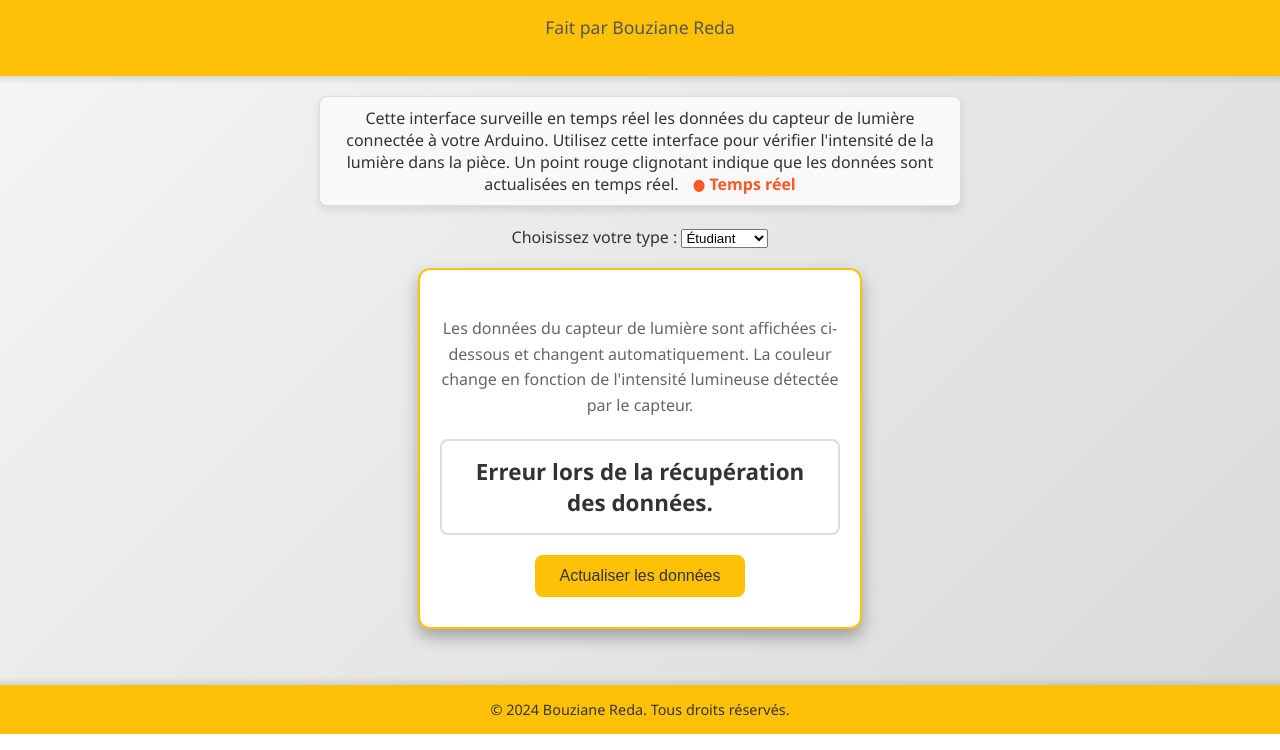
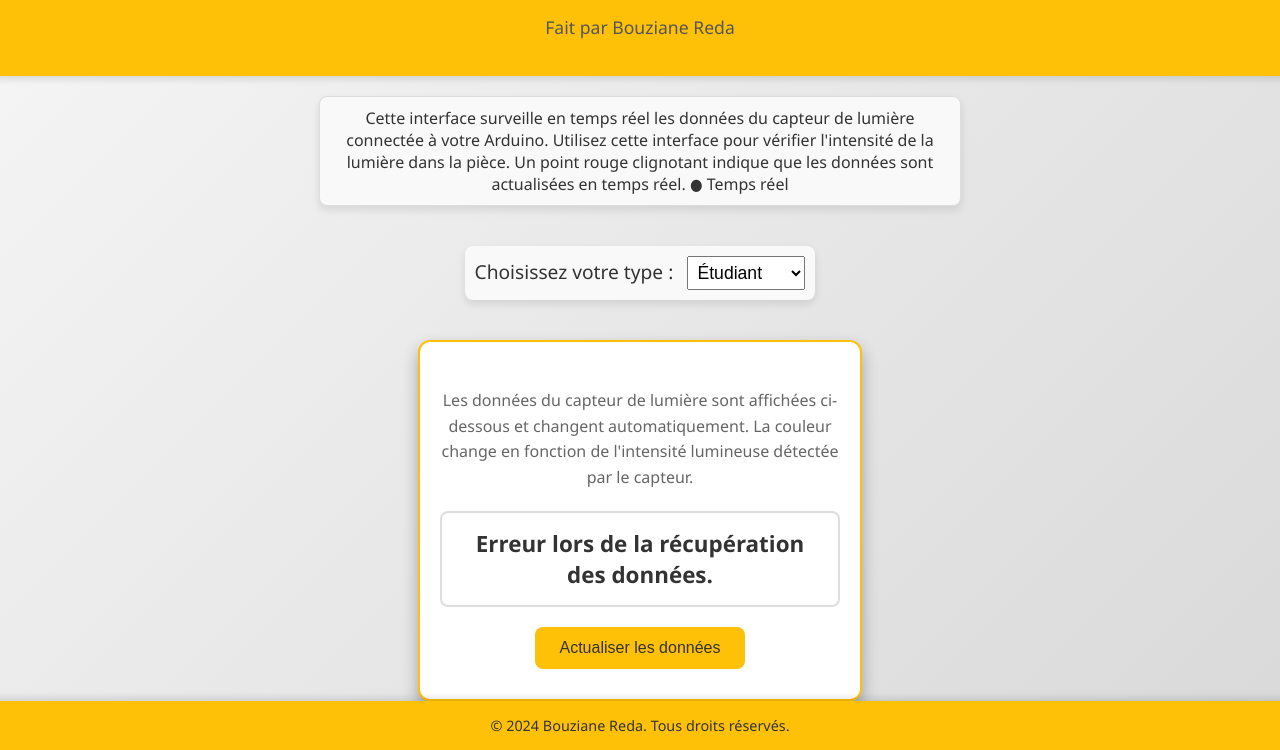
Before and after one commit to redabouz/mon-site-lumiere, a plain HTML site: page index.html in a window 1280 px wide. Shown: the part 66-816 px from the top of the page. Drawn offline with Linux system fonts and the light colour scheme; no server answers.

Commit message:
Update style.css

```diff
--- a/style.css
+++ b/style.css
@@ -49,17 +49,24 @@ header h1 {
     font-size: 1em;
 }
 
-/* Indicateur de temps réel */
-.realtime-indicator {
-    color: #ff5722; /* Rouge orangé */
-    font-weight: bold;
-    margin-left: 10px;
-    animation: blink 1s infinite;
+/* Section pour sélectionner l'utilisateur */
+.user-type {
+    text-align: center;
+    margin: 20px;
+    padding: 10px;
+    background-color: #f9f9f9;
+    border-radius: 8px;
+    box-shadow: 0 4px 8px rgba(0, 0, 0, 0.1);
 }
 
-@keyframes blink {
-    0%, 100% { opacity: 1; }
-    50% { opacity: 0; }
+.user-type label {
+    font-size: 1.2em;
+    margin-right: 10px;
+}
+
+.user-type select {
+    font-size: 1.1em;
+    padding: 5px;
 }
 
 /* Conteneur principal */
```
